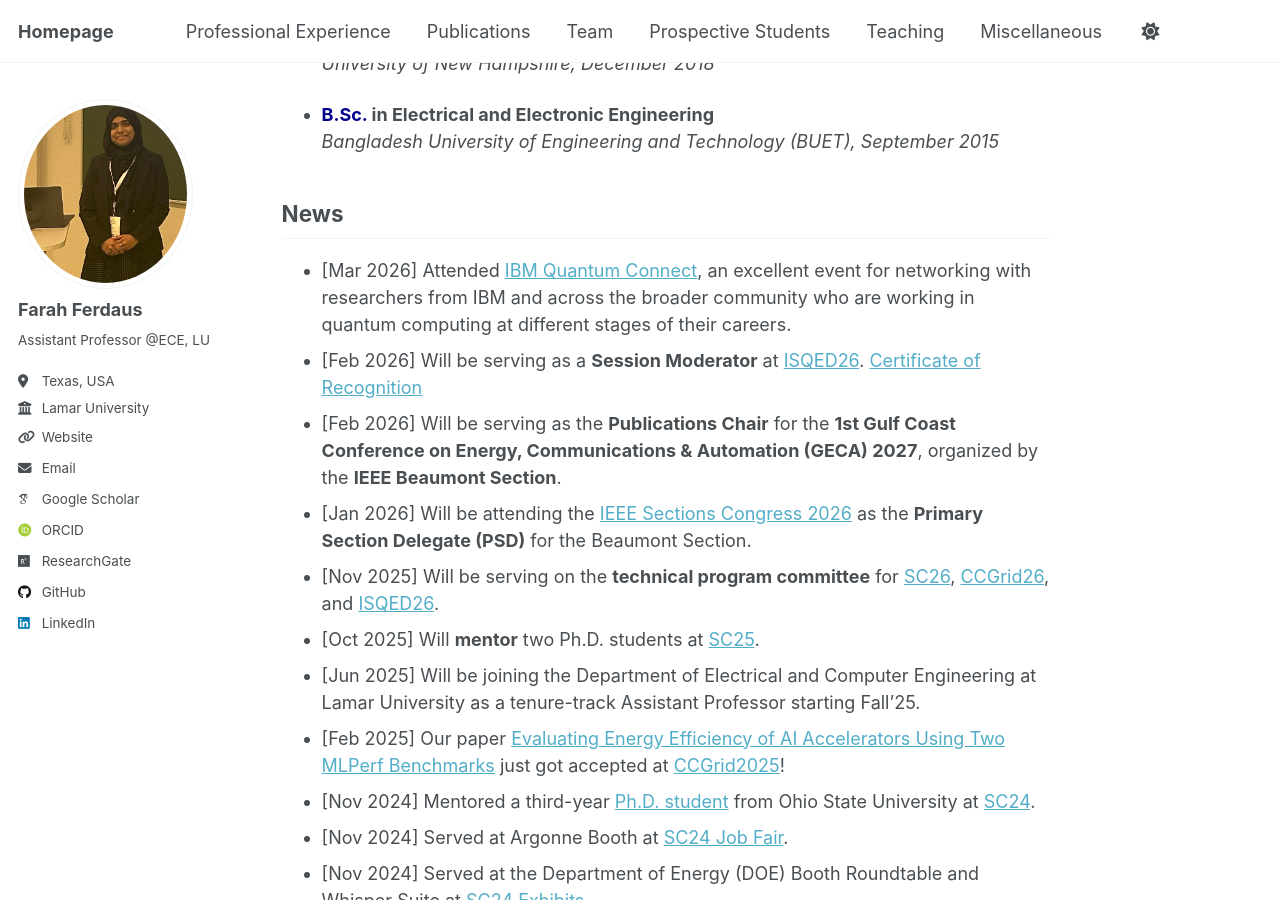
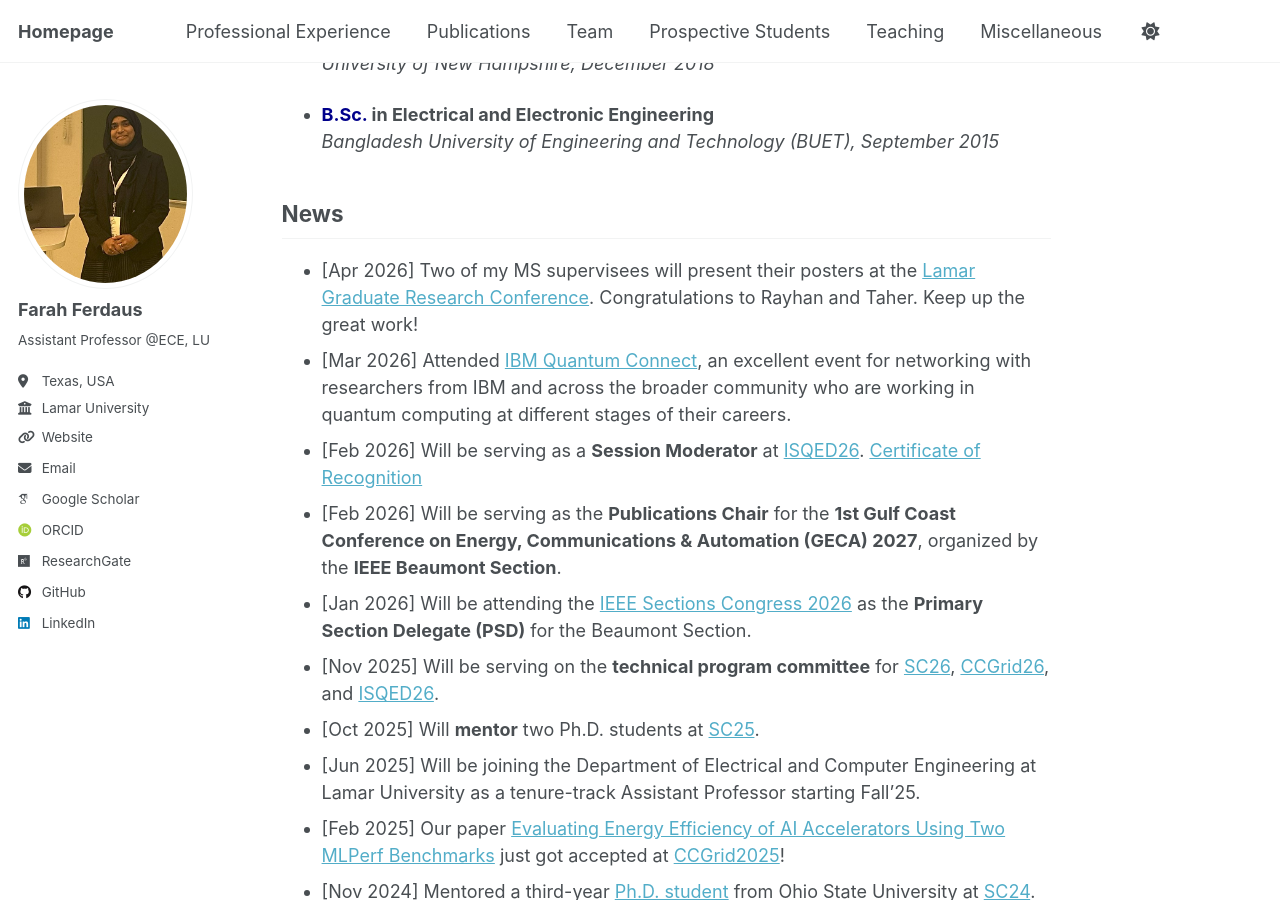
Before and after one commit to fferdaus/fferdaus.github.io, a Jekyll site: the page built from _pages/about.md, in a window 1280 px wide and 900 px high, scrolled down 861 px. Built offline with Jekyll 4.4.1, drawn with Linux system fonts in a browser that asks for light colours; some web fonts are replaced.

Commit message:
Update about.md

```diff
--- a/_pages/about.md
+++ b/_pages/about.md
@@ -59,6 +59,7 @@ I have published numerous scientific articles, including journal articles, confe
 **Stichting Bangladesh Accord Foundation, Dhaka, Bangladesh**
 -->
 ## News
+- [Apr 2026] Two of my MS supervisees will present their posters at the [Lamar Graduate Research Conference](https://www.lamar.edu/graduate-studies/_files/documents/4th-annual-graduate-research-conference-program.pdf). Congratulations to Rayhan and Taher. Keep up the great work!
 - [Mar 2026] Attended [IBM Quantum Connect](https://www.ibm.com/events/reg/flow/ibm/3hqllqmb/landing/page/landing), an excellent event for networking with researchers from IBM and across the broader community who are working in quantum computing at different stages of their careers.
 - [Feb 2026] Will be serving as a **Session Moderator** at [ISQED26](https://www.isqed.org/English/Collaterals/Documents/ISQED2026-Program-Booklet_rev1.pdf). [Certificate of Recognition](https://drive.google.com/file/d/1icvL6GNcqsai--ZwekN-Gn7IotdIbDi6/view?usp=sharing)
 - [Feb 2026] Will be serving as the **Publications Chair** for the **1st Gulf Coast Conference on Energy, Communications & Automation (GECA) 2027**, organized by the **IEEE Beaumont Section**.
```
